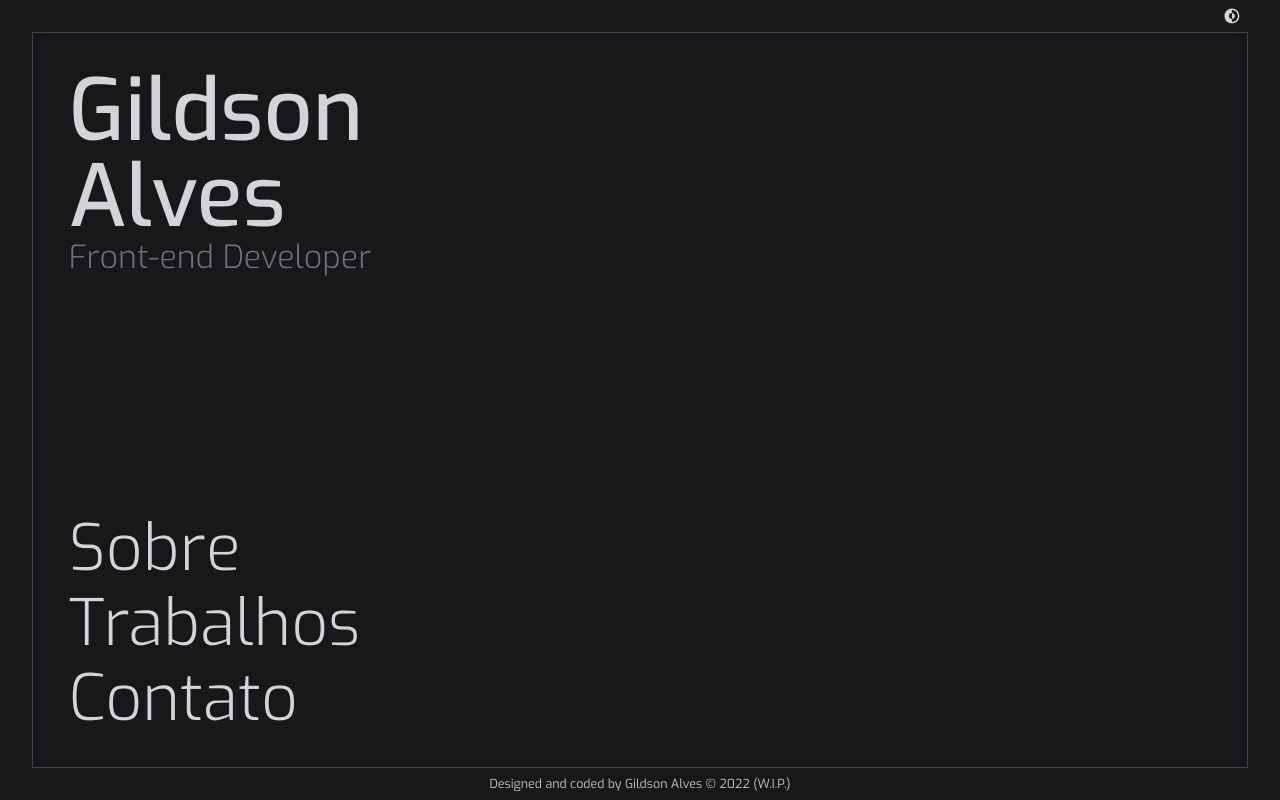
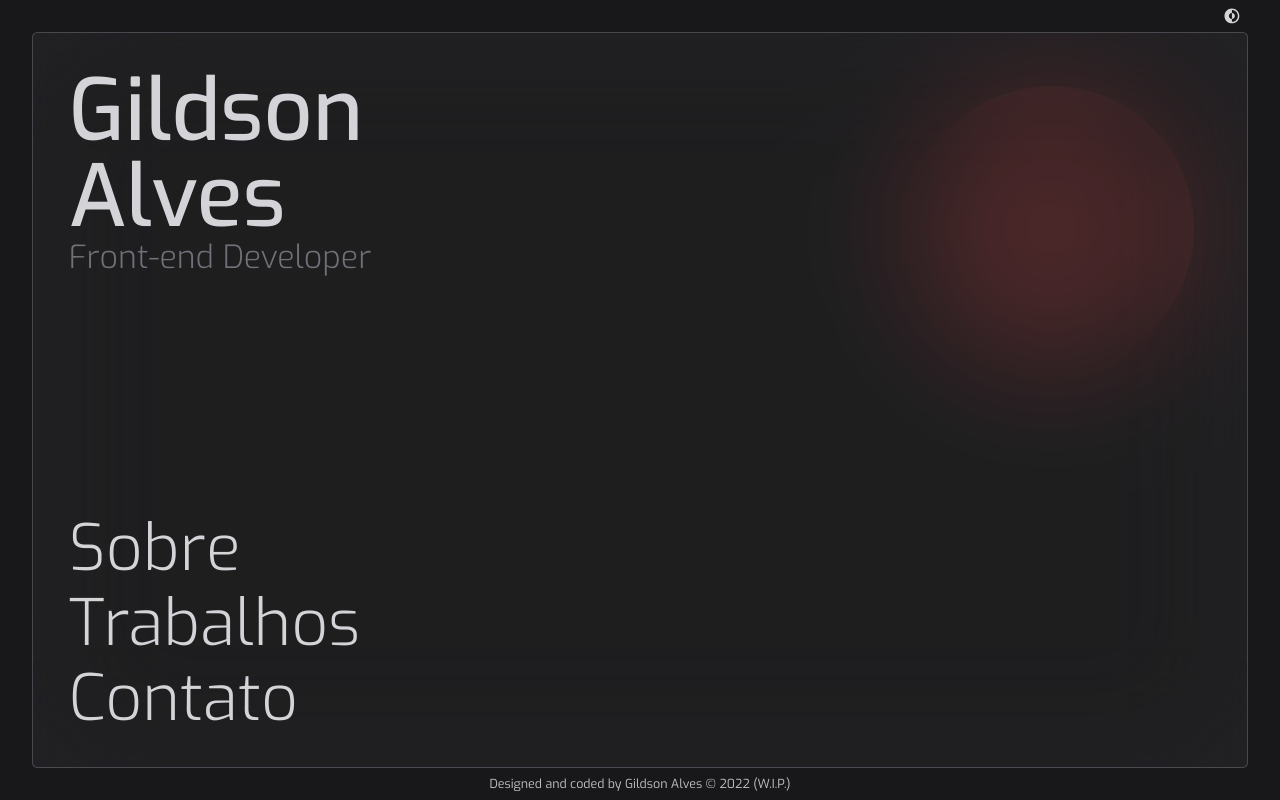
Before and after one commit to GilAlvez/portfolio, a Next.js app: page / in a window 1280 px wide. Built offline with nearby package versions, Linux system fonts and the light colour scheme.

Commit message:
(feat page) glassmorphic background

```diff
--- a/app/layout.tsx
+++ b/app/layout.tsx
@@ -16,7 +16,8 @@ export default function RootLayout({ children }: LayoutRootProps) {
 					<div className="h-10 flex justify-end">
 						<ToggleTheme />
 					</div>
-					<main className="h-full backdrop-blur bg-transparent scrollbar overflow-y-scroll border p-10 border-zinc-500/50">
+					<div className="absolute right-24 top-24 w-80 aspect-square opacity-30 rounded-full bg-red-500" />
+					<main className="h-full backdrop-blur-3xl bg-white/5 backdrop-brightness-90 dark:backdrop-brightness-75 scrollbar overflow-y-scroll border rounded-md p-10 border-zinc-500/50">
 						{children}
 					</main>
 
```
